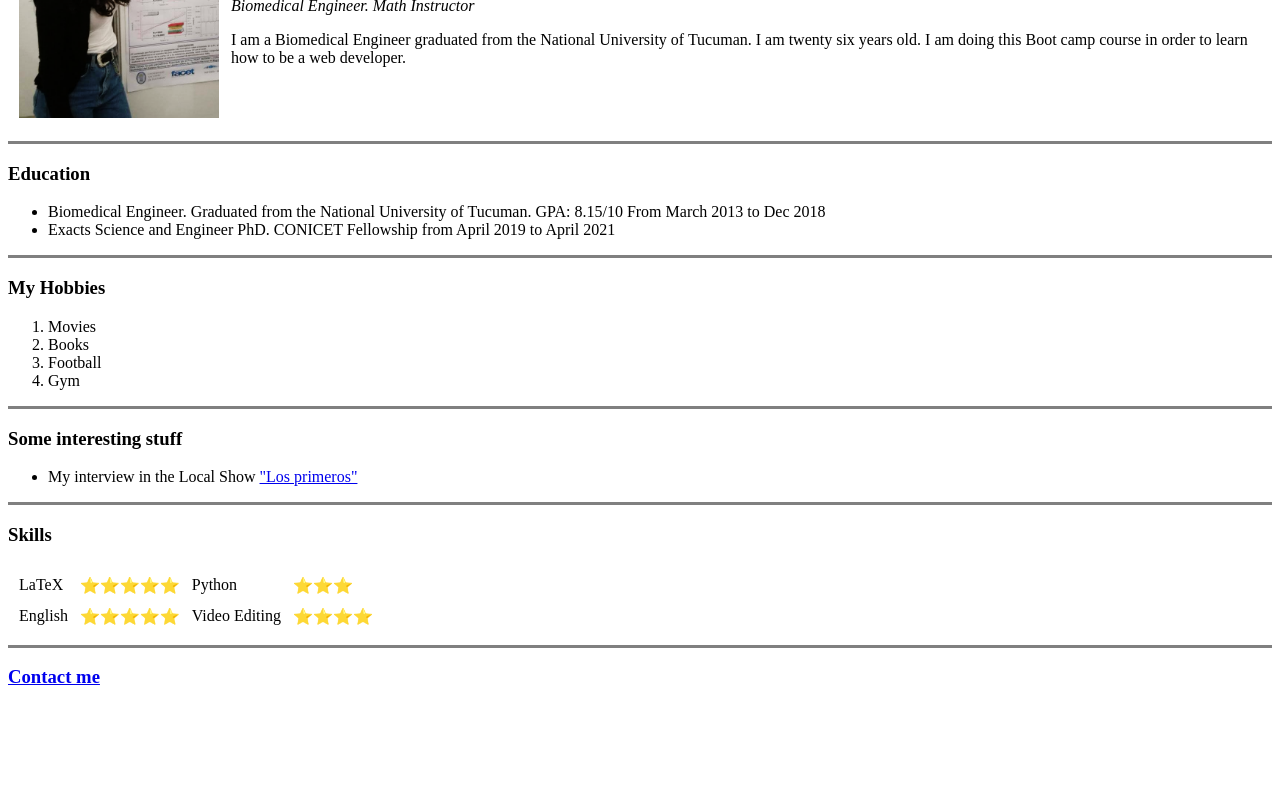
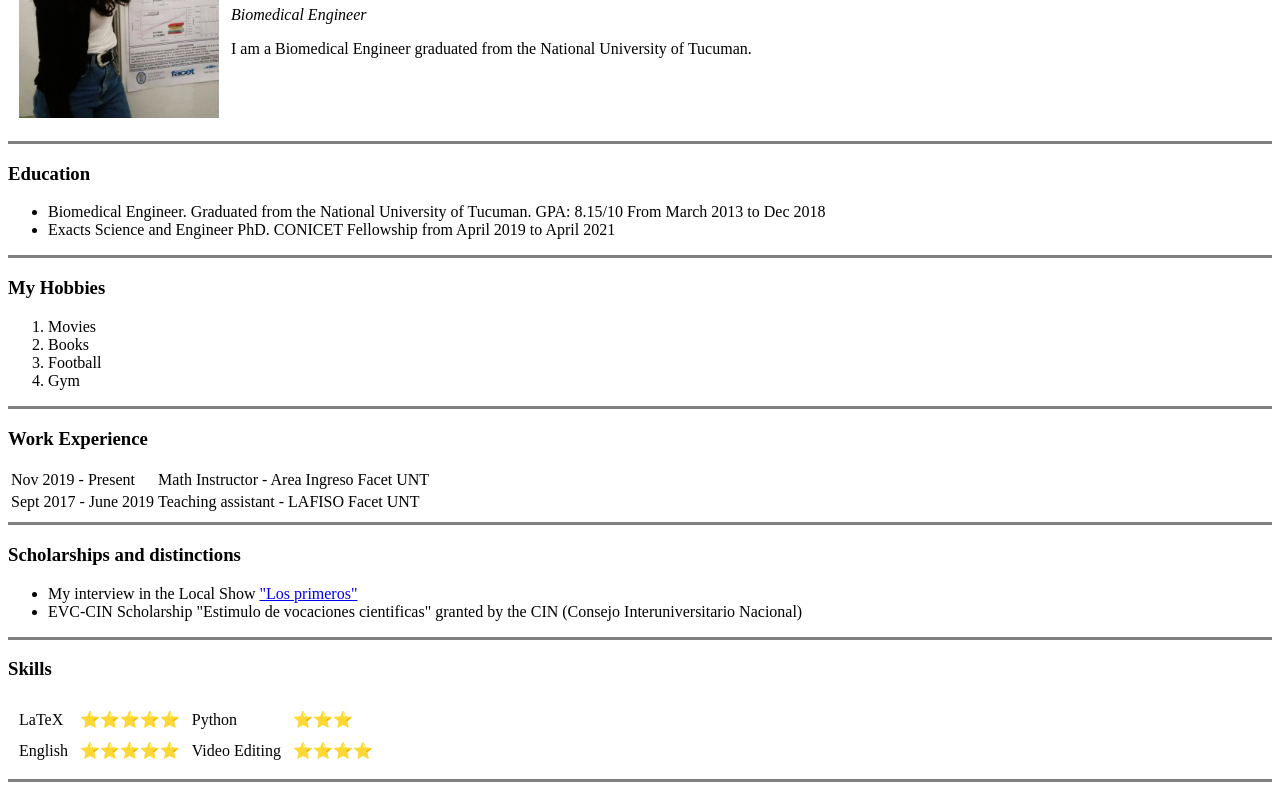
Before and after one commit to vickyesantillan/CV, a plain HTML site: page index.html in a window 1280 px wide. Shown: the part 141-931 px from the top of the page. Before the commit the page ends 848 px from the top, so only its background shows below. Drawn offline with Linux system fonts and the light colour scheme.

Commit message:
Addinng changes to the information

```diff
--- a/index.html
+++ b/index.html
@@ -11,8 +11,10 @@
     <tr>
       <td><img src="descarga.png" alt="My profile image" width="200" height="240"></td>
       <td> <h1>Victoria Santillan</h1>
-        <p><em>Biomedical Engineer. Math Instructor</em></p>
-        <p>I am a Biomedical Engineer graduated from the National University of Tucuman. I am twenty six years old. I am doing this Boot camp course in order to learn how to be a web developer.</p></td>
+        <p><em>Biomedical Engineer</em></p>
+        <p>I am a Biomedical Engineer graduated from the National University of Tucuman.</p>
+        <p></p>
+      </td>
     </tr>
   </table>
 
@@ -37,9 +39,22 @@
     <li>Gym</li>
   </ol>
   <hr size="3" noshade="">
-  <h3>Some interesting stuff</h3>
+  <h3>Work Experience</h3>
+    <table>
+      <tr>
+        <td>Nov 2019 - Present</td>
+        <td>Math Instructor - Area Ingreso Facet UNT</td>
+      </tr>
+      <tr>
+        <td>Sept 2017 - June 2019</td>
+        <td>Teaching assistant - LAFISO Facet UNT</td>
+      </tr>
+    </table>
+  <hr size="3" noshade="">
+  <h3>Scholarships and distinctions</h3>
   <ul>
     <li>My interview in the Local Show <a href="https://youtu.be/M5wIJiFKsu0">"Los primeros"</a></li>
+    <li>EVC-CIN Scholarship "Estimulo de vocaciones cientificas" granted by the CIN (Consejo Interuniversitario Nacional)</li>
   </ul>
   <hr size="3" noshade="">
   <h3>Skills</h3>
```
